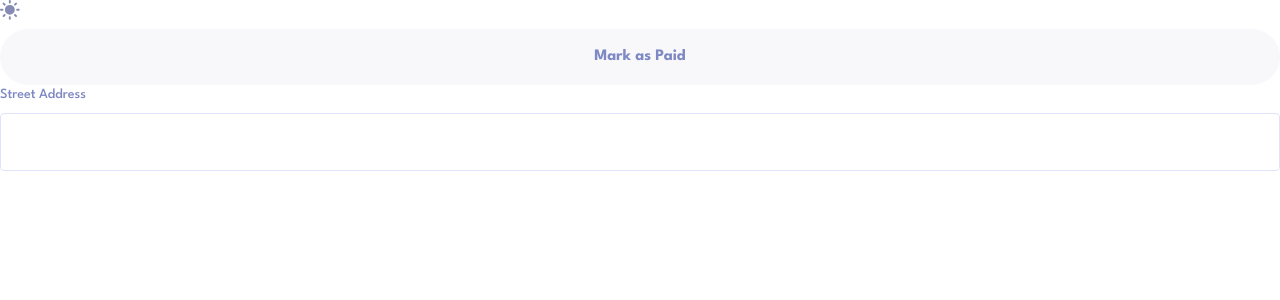
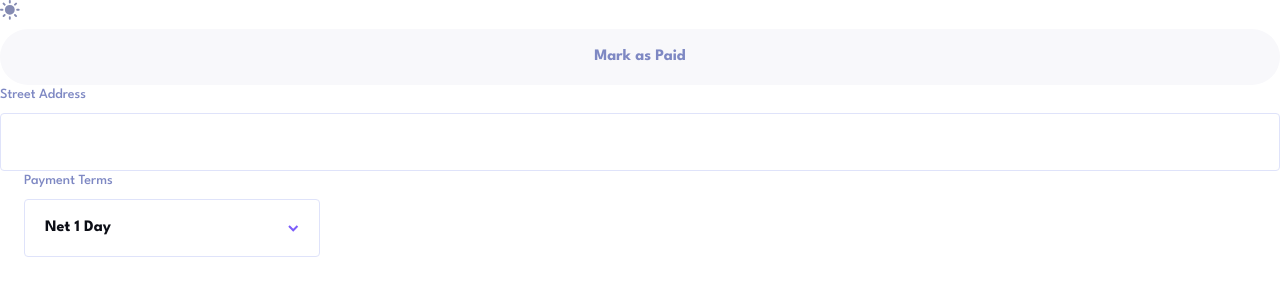
Before and after one commit to tannaz97shr/invoice-app, a React (Create React App) app: page / in a window 1280 px wide. Shown: the top 300 px of the page. Built offline with nearby package versions, Linux system fonts and the light colour scheme.

Commit message:
feat: dropdown

```diff
--- a/src/App.tsx
+++ b/src/App.tsx
@@ -1,4 +1,5 @@
 import Button from "./components/UI/Button";
+import Dropdown from "./components/UI/Dropdown";
 import TextInput from "./components/UI/TextInput";
 import ThemeSwitch from "./components/UI/ThemeSwitch";
 
@@ -8,6 +9,34 @@ function App() {
       <ThemeSwitch />
       <Button variant="long">Mark as Paid</Button>
       <TextInput label="street address" name="street" />
+      <div className=" w-80">
+        <Dropdown
+          className="ml-6"
+          label="Payment Terms"
+          initialValue={{
+            option: "Net 1 Day",
+            value: "1",
+          }}
+          options={[
+            {
+              option: "Net 1 Day",
+              value: "1",
+            },
+            {
+              option: "Net 7 Days",
+              value: "7",
+            },
+            {
+              option: "Net 14 Days",
+              value: "14",
+            },
+            {
+              option: "Net 30 Days",
+              value: "30",
+            },
+          ]}
+        />
+      </div>
     </div>
   );
 }
--- /dev/null
+++ b/src/components/UI/Dropdown/index.tsx
@@ -0,0 +1,63 @@
+import { useState } from "react";
+import { IDropdownOption } from "../../../models/general";
+import { IconArrowDown } from "../Icons";
+
+interface DropdownProps {
+  options: IDropdownOption[];
+  initialValue: IDropdownOption;
+  label: string;
+  className?: string;
+}
+
+const Dropdown = ({
+  options,
+  initialValue,
+  label,
+  className,
+}: DropdownProps) => {
+  const [isActive, setIsActive] = useState(false);
+  const [selected, setIsSelected] = useState(initialValue);
+  console.log(selected);
+  return (
+    <div className={`flex flex-col relative ${className && className}`}>
+      <span
+        className="capitalize text-ship-cove font-medium text-sm
+dark:text-selago"
+      >
+        {label}
+      </span>
+      <button
+        onClick={(e) => {
+          setIsActive(!isActive);
+        }}
+        className=" w-full flex items-center justify-between border border-selago py-4 px-5 text-base rounded mt-2 font-bold text-vulcan
+        focus-visible:outline-offset-1 focus-visible:outline-heliotrope
+        dark:bg-mirage dark:text-white dark:focus-visible:outline-none dark:border-ebony-clay
+          focus:border-blue-cornflower"
+      >
+        <span>{selected.option}</span>
+        <IconArrowDown />
+      </button>
+      {isActive && (
+        <ul className=" absolute shadow-lg bg-white w-full top-[120%] rounded-lg">
+          {options.map((option, index) => (
+            <li
+              className={`px-6 py-4 ${
+                index !== options.length && "border-b border-selago"
+              } text-base mt-2 font-bold text-vulcan cursor-pointer hover:text-blue-cornflower`}
+              key={option.value}
+              onClick={() => {
+                setIsSelected(option);
+                setIsActive(false);
+              }}
+            >
+              {option.option}
+            </li>
+          ))}
+        </ul>
+      )}
+    </div>
+  );
+};
+
+export default Dropdown;
--- a/src/components/UI/Icons/index.tsx
+++ b/src/components/UI/Icons/index.tsx
@@ -8,7 +8,7 @@ export const IconPlus = (props: IconProps) => {
       <path
         d="M6.313 10.023v-3.71h3.71v-2.58h-3.71V.023h-2.58v3.71H.023v2.58h3.71v3.71z"
         fill="#7C5DFA"
-        fill-rule="nonzero"
+        fillRule="nonzero"
       />
     </svg>
   );
@@ -20,7 +20,7 @@ export const IconMoon = (props: IconProps) => {
       <path
         d="M19.502 11.342a.703.703 0 00-.588.128 7.499 7.499 0 01-2.275 1.33 7.123 7.123 0 01-2.581.46A7.516 7.516 0 018.74 11.06a7.516 7.516 0 01-2.198-5.316c0-.87.153-1.713.41-2.48.28-.817.69-1.559 1.226-2.197a.652.652 0 00-.102-.92.703.703 0 00-.588-.128C5.316.607 3.425 1.91 2.07 3.649A10.082 10.082 0 000 9.783C0 12.57 1.125 15.1 2.965 16.94a10.04 10.04 0 007.156 2.965c2.352 0 4.524-.818 6.262-2.173a10.078 10.078 0 003.579-5.597.62.62 0 00-.46-.793z"
         fill="#7E88C3"
-        fill-rule="nonzero"
+        fillRule="nonzero"
       />
     </svg>
   );
@@ -32,8 +32,22 @@ export const IconSun = (props: IconProps) => {
       <path
         d="M9.817 16.18a.96.96 0 01.953.848l.007.112v1.535a.96.96 0 01-1.913.112l-.006-.112V17.14c0-.53.43-.96.96-.96zm-4.5-1.863c.347.346.373.89.08 1.266l-.08.09-1.085 1.087a.96.96 0 01-1.437-1.267l.08-.09 1.086-1.086a.959.959 0 011.357 0zm10.356 0l1.086 1.086a.959.959 0 11-1.357 1.357l-1.085-1.086a.959.959 0 111.356-1.357zM9.817 4.9a4.924 4.924 0 014.918 4.918 4.924 4.924 0 01-4.918 4.918A4.924 4.924 0 014.9 9.818 4.924 4.924 0 019.817 4.9zm8.858 3.958a.96.96 0 110 1.919H17.14a.96.96 0 110-1.92h1.535zm-16.18 0a.96.96 0 01.112 1.912l-.112.007H.96a.96.96 0 01-.112-1.913l.112-.006h1.534zm14.264-5.983a.96.96 0 010 1.357l-1.086 1.086a.96.96 0 11-1.356-1.357l1.085-1.086a.96.96 0 011.357 0zm-12.617-.08l.09.08 1.086 1.086A.96.96 0 014.05 5.398l-.09-.08-1.086-1.086a.959.959 0 011.267-1.436zM9.817 0c.53 0 .96.43.96.96v1.535a.96.96 0 01-1.92 0V.96c0-.53.43-.96.96-.96z"
         fill="#858BB2"
-        fill-rule="nonzero"
+        fillRule="nonzero"
       />
     </svg>
   );
 };
+
+export const IconArrowDown = (props: IconProps) => {
+  return (
+    <svg width="11" height="7" xmlns="http://www.w3.org/2000/svg">
+      <path
+        d="M1 1l4.228 4.228L9.456 1"
+        stroke="#7C5DFA"
+        strokeWidth="2"
+        fill="none"
+        fillRule="evenodd"
+      />
+    </svg>
+  );
+};
--- /dev/null
+++ b/src/models/general.ts
@@ -0,0 +1,4 @@
+export interface IDropdownOption {
+  option: string;
+  value: string;
+}
```
